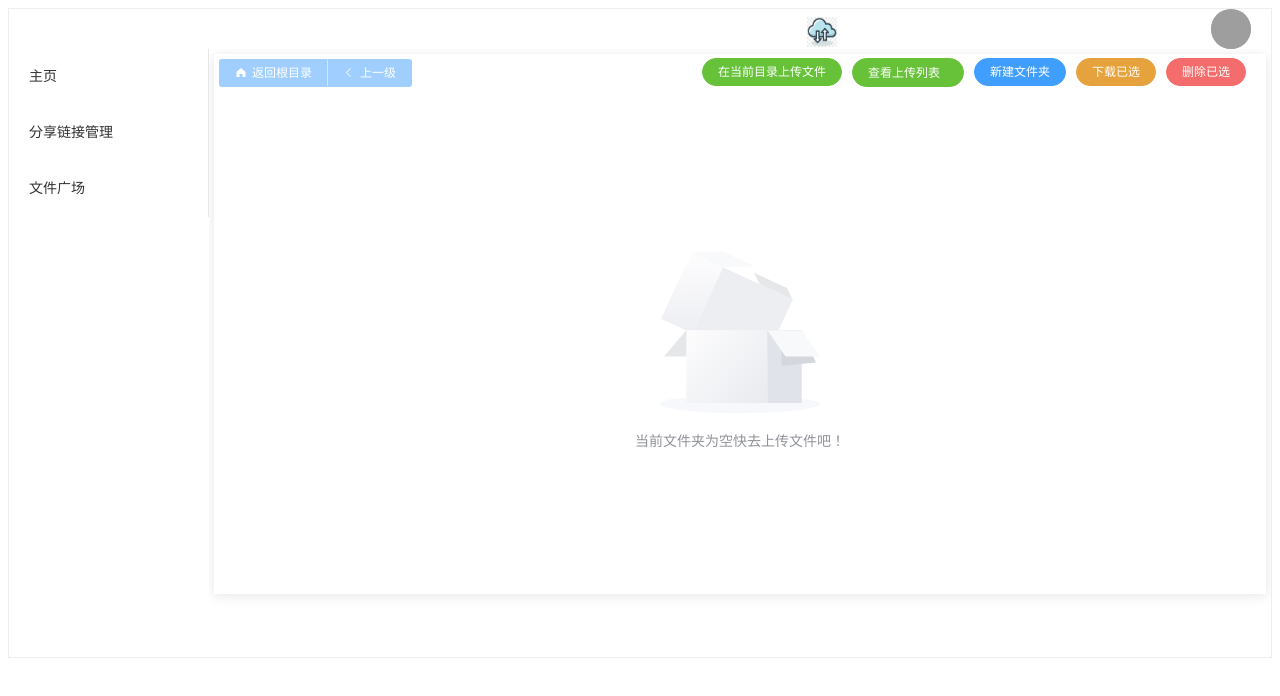
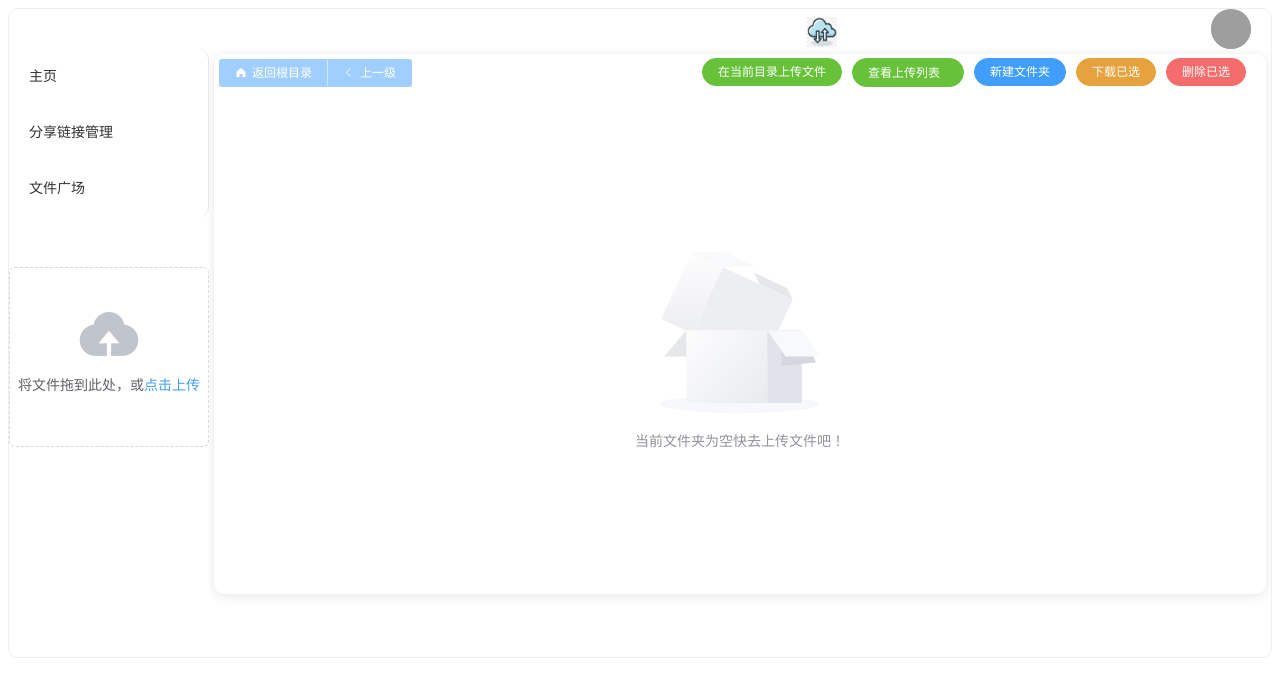
Before and after one commit to ddwl-cn/TitaPan_Client, a Vue app: page /#/ in a window 1280 px wide. Shown: the top 696 px of the page. Built offline with nearby package versions, Linux system fonts and the light colour scheme; no server answers; grey boxes are pictures that could not be loaded.

Commit message:
- 添加文件拖拽上传 - 修复了上传文件时出现的重复上传bug

```diff
--- a/src/components/Main.vue
+++ b/src/components/Main.vue
@@ -35,4 +35,9 @@ export default {
 };
 </script>
 
-<style></style>
+<style>
+.el-container{
+  border-radius: 10px;
+}
+
+</style>
--- a/src/components/Navigation.vue
+++ b/src/components/Navigation.vue
@@ -1,5 +1,7 @@
 <template>
+  <div>
     <el-menu>
+      <el-container class="is-vertical">
       <router-link to="/user/home">
         <template slot="title">主页</template>
         <el-menu-item index="1">主页</el-menu-item>
@@ -18,7 +20,25 @@
 
       <template slot="title">文件广场</template>
       <el-menu-item index="4">文件广场</el-menu-item>
+  </el-container>
     </el-menu>
+    <el-container class="is-vertical" >
+      <div v-if="isHome()">
+      <el-upload
+          class="upload-demo"
+          drag
+          style="width: 200px;margin-top: 50px"
+          action=""
+          :on-change="onChange"
+          :auto-upload="false"
+          :show-file-list="false"
+          multiple>
+        <i class="el-icon-upload"></i>
+        <div class="el-upload__text">将文件拖到此处，或<em>点击上传</em></div>
+      </el-upload>
+      </div>
+    </el-container>
+  </div>
 </template>
 
 <script>
@@ -26,6 +46,16 @@ export default {
   name: "Navigation",
   components: {},
   methods: {
+    isHome(){
+      return this.$route.path.endsWith('home') || this.$route.path.endsWith('/');
+    },
+    onChange(file, fileList){
+      var vc = this.$parent.$parent.$parent.$children[1].$children[1].$children[0].$children[0].$children[0].$children[0].$children[0]
+      // 借用FileMainHeader中的上传方法即可
+      vc.handleSelect(file, fileList);
+      // 将el-upload中的文件列表 fileList 重置
+      this.$children[1].$children[0].clearFiles();
+    },
   },
 };
 </script>
@@ -34,6 +64,21 @@ export default {
 .router-link-active {
   text-decoration: none;
 }
+.el-container{
+
+}
+.el-menu-item{
+
+}
+.el-menu{
+  border-radius: 10px;
+}
+/deep/ .el-upload{
+  width: 100%;
+}
+/deep/ .el-upload .el-upload-dragger{
+  width: 100%;
+}
 a {
   text-decoration: none;
   color: black;
--- a/src/pages/FileMainContent.vue
+++ b/src/pages/FileMainContent.vue
@@ -183,7 +183,6 @@
                   v-model="shareForm.share_code"
                   style="width: 180px; margin-left: 50px"
                   maxlength="6"
-                  minlength="6"
                   placeholder="请输入6位分享码"
                 />&ensp;仅包含数字和字母
               </el-form-item>
--- a/src/pages/FileMainHeader.vue
+++ b/src/pages/FileMainHeader.vue
@@ -9,7 +9,7 @@
         :http-request="handleUploadFile"
         :on-change="handleSelect"
         :auto-upload="false"
-        :limit="10"
+        :limit="30"
         :show-file-list="false"
       >
         <el-button
@@ -397,6 +397,7 @@ export default {
                       type: "warning",
                       message: "当前目录下有重名文件!",
                     });
+                    this.isUploading.splice(i, 1, 5)
                   } else {
                     this.$message({
                       type: "error",
```
Lines whose indentation alone changed are shown as unchanged.
